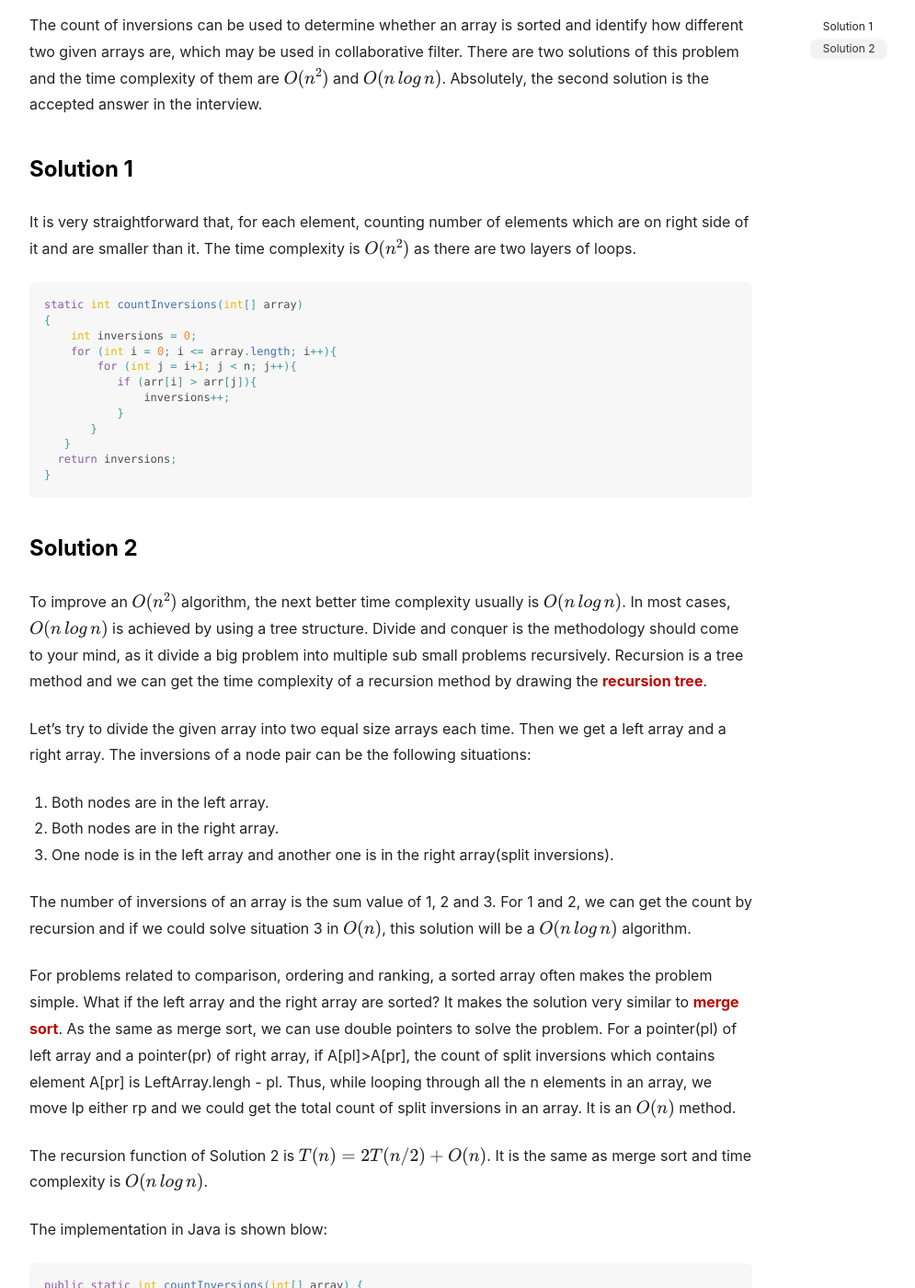
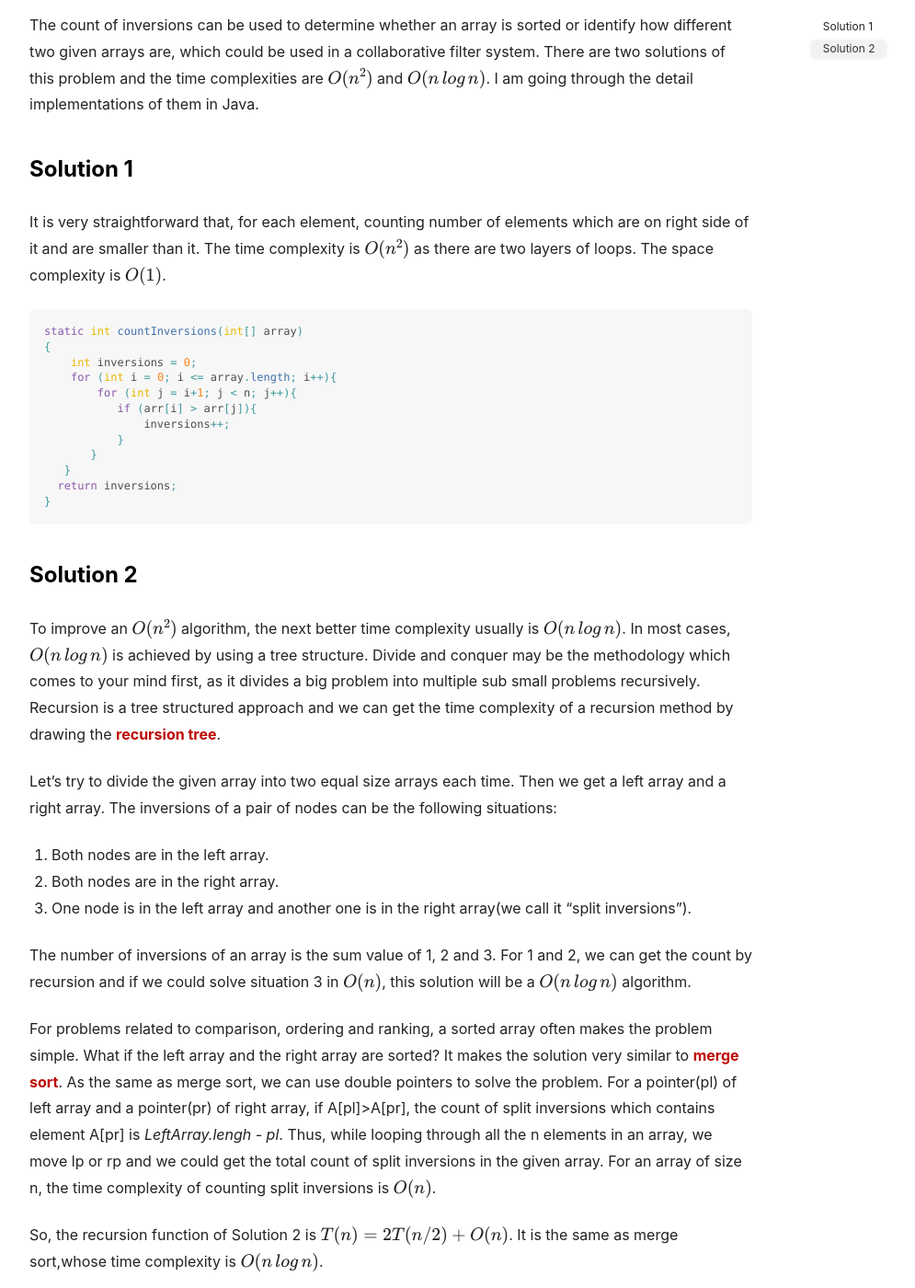
Before and after one commit to runzhuoli/runzhuoli.github.io, a Jekyll site: the page built from _posts/2018-09-06-count-inversions-in-an-array.md, in a window 1280 px wide and 1400 px high, scrolled down 467 px. Shown: the whole window at 92% size, without its empty margins (105-1100 px from the left). Built offline with Jekyll 4.4.1, drawn with Linux system fonts in a browser that asks for light colours; nearby versions of some CDN libraries; formulas are drawn with MathJax 3; comment, search, counter and statistics services are not loaded; some of the changed text lies outside the part shown.

````diff
--- a/_posts/2018-09-06-count-inversions-in-an-array.md
+++ b/_posts/2018-09-06-count-inversions-in-an-array.md
@@ -12,11 +12,11 @@ Given an array, count the number of inversions it has. Do this faster than $$O(n
 
 <!--more-->
 
-The count of inversions can be used to determine whether an array is sorted and identify how different two given arrays are, which may be used in collaborative filter. There are two solutions of this problem and the time complexity of them are $$O(n^2)$$ and $$O(n\,log\,n)$$. Absolutely, the second solution is the accepted answer in the interview.
+The count of inversions can be used to determine whether an array is sorted or identify how different two given arrays are, which could be used in a collaborative filter system. There are two solutions of this problem and the time complexities are $$O(n^2)$$ and $$O(n\,log\,n)$$. I am going through the detail implementations of them in Java.
 
 ### Solution 1
 
-It is very straightforward that, for each element, counting number of elements which are on right side of it and are smaller than it. The time complexity is $$O(n^2)$$ as there are two layers of loops.
+It is very straightforward that, for each element, counting number of elements which are on right side of it and are smaller than it. The time complexity is $$O(n^2)$$ as there are two layers of loops. The space complexity is $$O(1)$$.
 
 ```java
 static int countInversions(int[] array)
@@ -34,18 +34,18 @@ static int countInversions(int[] array)
 ```
 ### Solution 2
 
-To improve an $$O(n^2)$$ algorithm, the next better time complexity usually is $$O(n\,log\,n)$$. In most cases, $$O(n\,log\,n)$$ is achieved by using a tree structure. Divide and conquer is the methodology should come to your mind, as it divide a big problem into multiple sub small problems recursively. Recursion is a tree method and we can get the time complexity of a recursion method by drawing the [recursion tree](https://courses.csail.mit.edu/6.006/spring11/rec/rec08.pdf){:target="_blank"}.
+To improve an $$O(n^2)$$ algorithm, the next better time complexity usually is $$O(n\,log\,n)$$. In most cases, $$O(n\,log\,n)$$ is achieved by using a tree structure. Divide and conquer may be the methodology which comes to your mind first, as it divides a big problem into multiple sub small problems recursively. Recursion is a tree structured approach and we can get the time complexity of a recursion method by drawing the [recursion tree](https://courses.csail.mit.edu/6.006/spring11/rec/rec08.pdf){:target="_blank"}.
 
-Let's try to divide the given array into two equal size arrays each time. Then we get a left array and a right array. The inversions of a node pair can be the following situations:
+Let's try to divide the given array into two equal size arrays each time. Then we get a left array and a right array. The inversions of a pair of nodes can be the following situations:
 1. Both nodes are in the left array.
 2. Both nodes are in the right array.
-3. One node is in the left array and another one is in the right array(split inversions).
+3. One node is in the left array and another one is in the right array(we call it "split inversions").
 
 The number of inversions of an array is the sum value of 1, 2 and 3. For 1 and 2, we can get the count by recursion and if we could solve situation 3 in $$O(n)$$, this solution will be a $$O(n\,log\,n)$$ algorithm.
 
-For problems related to comparison, ordering and ranking, a sorted array often makes the problem simple. What if the left array and the right array are sorted? It makes the solution very similar to [merge sort](https://en.wikipedia.org/wiki/Merge_sort){:target="_blank"}. As the same as merge sort, we can use double pointers to solve the problem. For a pointer(pl) of left array and a pointer(pr) of right array, if A[pl]>A[pr], the count of split inversions which contains element A[pr] is LeftArray.lengh - pl. Thus, while looping through all the n elements in an array, we move lp either rp and we could get the total count of split inversions in an array. It is an $$O(n)$$ method.
+For problems related to comparison, ordering and ranking, a sorted array often makes the problem simple. What if the left array and the right array are sorted? It makes the solution very similar to [merge sort](https://en.wikipedia.org/wiki/Merge_sort){:target="_blank"}. As the same as merge sort, we can use double pointers to solve the problem. For a pointer(pl) of left array and a pointer(pr) of right array, if A[pl]>A[pr], the count of split inversions which contains element A[pr] is *LeftArray.lengh - pl*. Thus, while looping through all the n elements in an array, we move lp or rp and we could get the total count of split inversions in the given array. For an array of size n, the time complexity of counting split inversions is $$O(n)$$.
 
-The recursion function of Solution 2 is $$T(n)=2T(n/2)+O(n)$$. It is the same as merge sort and time complexity is $$O(n\,log\,n)$$.
+So, the recursion function of Solution 2 is $$T(n)=2T(n/2)+O(n)$$. It is the same as merge sort,whose time complexity is $$O(n\,log\,n)$$.
 
 The implementation in Java is shown blow:
 
@@ -89,4 +89,4 @@ private static int countSplitInversions(int[] array, int[] temp, int leftStart,
     return inversions;
 }
 ```
-Be aware this algorithm requires extra n space. The space time complexity is $$O(n)$$, however the time complexity of  Solution 1 is $$O(1)$$.
+Be aware this algorithm requires extra n space. The space time complexity is $$O(n)$$.
````
Also changed, not shown: about.md (+4 -1 lines).
